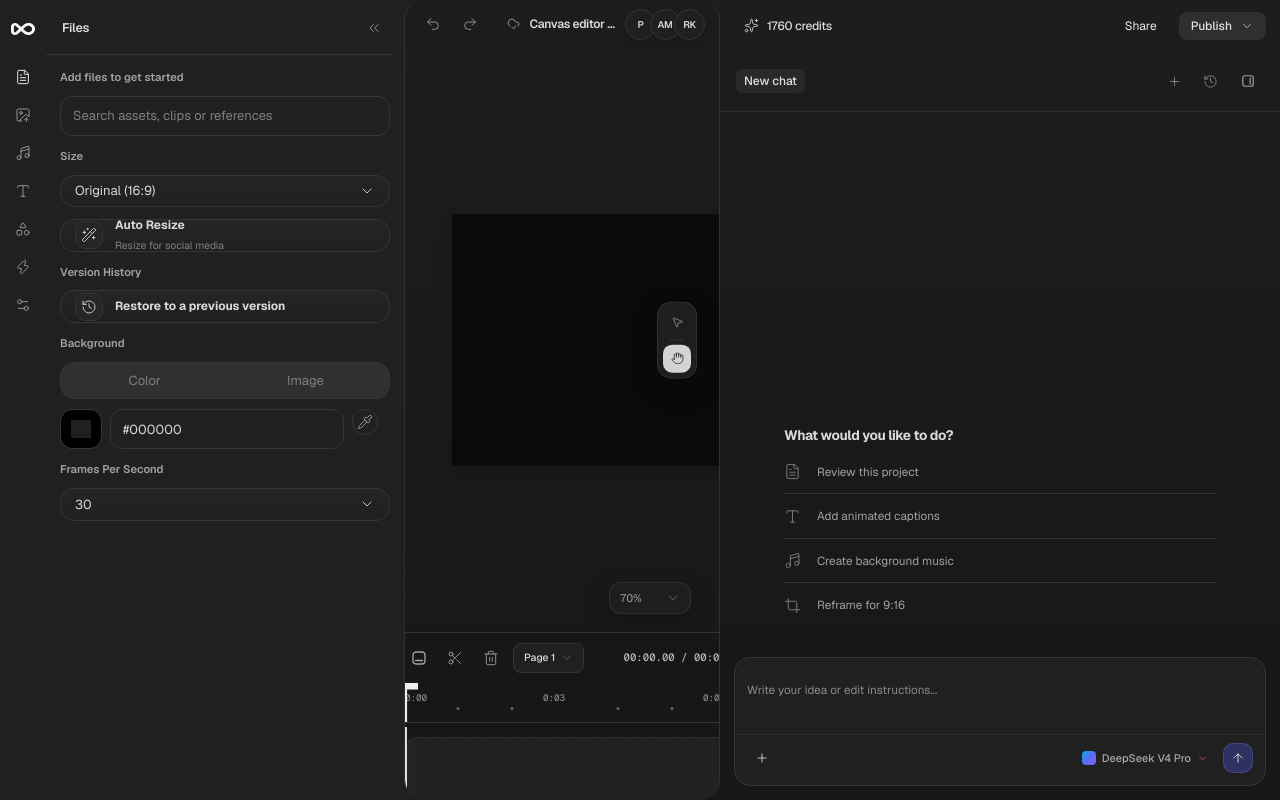
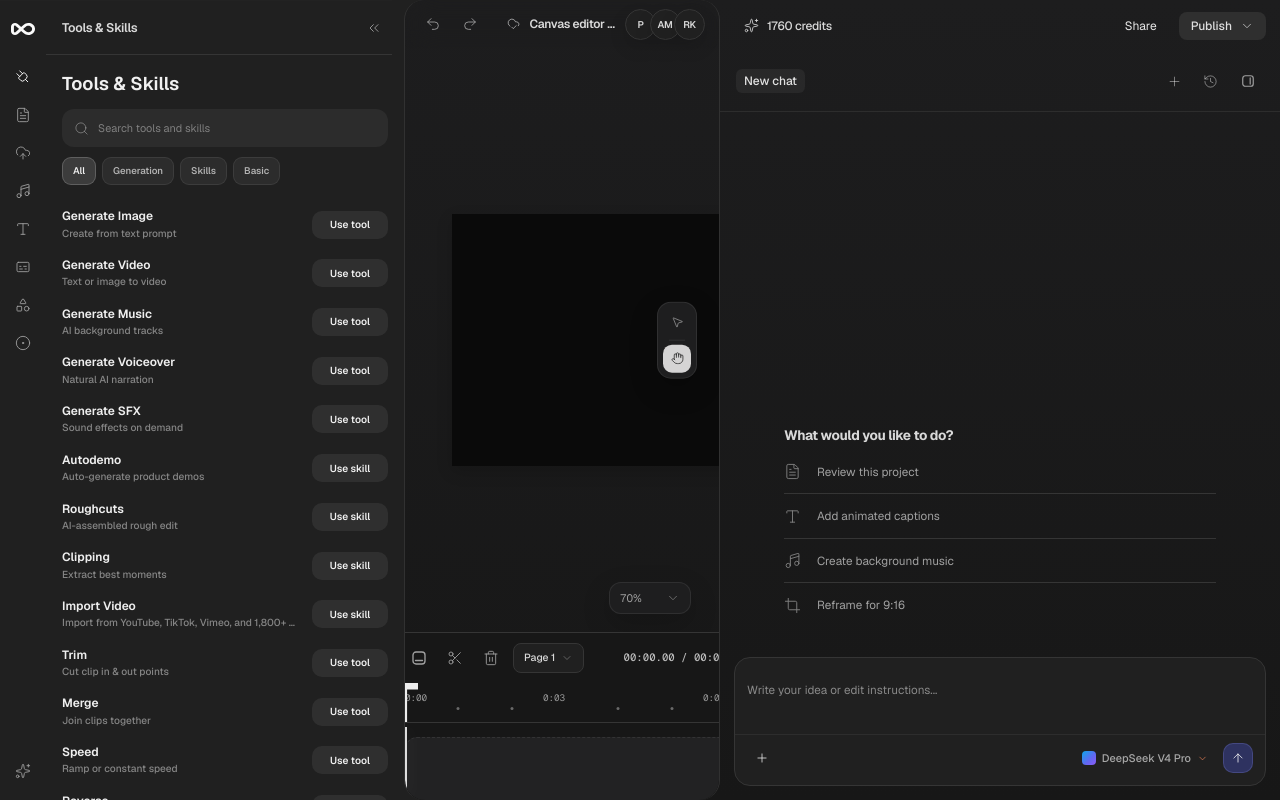
Before and after one commit to prat1608/Videoo-editor, a Next.js app: page /editor in a window 1280 px wide. Both pictures are taken after a click on the button 23 px from the left and 77 px from the top of the page. Built offline with nearby package versions, Linux system fonts and the light colour scheme.

Commit message:
feat: Enhance editor panel with new tools and skills sections, including captions and AIMG features

```diff
--- a/components/editor-screen.jsx
+++ b/components/editor-screen.jsx
@@ -13,7 +13,9 @@ import {
   ChevronDown,
   ChevronRight,
   ChevronsLeft,
+  Captions,
   CircleAlert,
+  CircleDot,
   Clock,
   Crop,
   CloudCheck,
@@ -33,6 +35,7 @@ import {
   Music4,
   Palette,
   Pipette,
+  Plug,
   Plus,
   RectangleHorizontal,
   Redo2,
@@ -41,7 +44,6 @@ import {
   RotateCw,
   Scissors,
   Search,
-  Settings2,
   Shapes,
   SkipBack,
   SkipForward,
@@ -63,7 +65,7 @@ import { DEFAULT_PROJECT_ID, getProjectTitle } from "@/lib/projects";
 import { Avatar, AvatarFallback, AvatarGroup, AvatarGroupCount } from "@/components/ui/avatar";
 import { Badge } from "@/components/ui/badge";
 import { Button } from "@/components/ui/button";
-import { Card, CardContent } from "@/components/ui/card";
+import { Card } from "@/components/ui/card";
 import { Collapsible, CollapsibleContent } from "@/components/ui/collapsible";
 import {
   DropdownMenu,
@@ -257,15 +259,22 @@ const toolsSections = [
   },
 ];
 
-const railItems = [
+const railTopItems = [
+  { key: "tools", label: "Tools & Skills", icon: Plug },
   { key: "files", label: "Files", icon: FileText },
-  { key: "media", label: "Media", icon: ImageUp },
+  { key: "media", label: "Media", icon: CloudUpload },
   { key: "audio", label: "Audio", icon: Music4 },
   { key: "text", label: "Text", icon: Type },
+  { key: "captions", label: "Captions", icon: Captions },
   { key: "elements", label: "Elements", icon: Shapes },
-  { key: "tools", label: "Tools & Skills", icon: Zap },
-  { key: "settings", label: "Settings", icon: Settings2 },
+  { key: "record", label: "Record", icon: CircleDot },
 ];
+
+const railBottomItems = [
+  { key: "aimg", label: "AIMG", icon: Sparkles },
+];
+
+const railItems = [...railTopItems, ...railBottomItems];
 
 function PanelBottomGlyph() {
   return (
@@ -1023,6 +1032,17 @@ function MediaPanel({ onOpenBrandKit }) {
 
 function PanelContent({ panel, selectedTools, onToggle, brandKitOpen, onOpenBrandKit }) {
   switch (panel) {
+    case "aimg":
+      return (
+        <SimpleCardPanel
+          title="AIMG"
+          cards={[
+            { title: "Generate Image", subtitle: "Create visuals from a prompt" },
+            { title: "Image Style", subtitle: "Pick a look for generated media" },
+            { title: "Enhance Prompt", subtitle: "Refine image direction" },
+          ]}
+        />
+      );
     case "media":
       return brandKitOpen ? <BrandKitPanel /> : <MediaPanel onOpenBrandKit={onOpenBrandKit} />;
     case "audio":
@@ -1042,6 +1062,17 @@ function PanelContent({ panel, selectedTools, onToggle, brandKitOpen, onOpenBran
           cards={[
             { title: "Hero Title", subtitle: "Bold headline for openers" },
             { title: "Caption", subtitle: "Clean lower-third" },
+          ]}
+        />
+      );
+    case "captions":
+      return (
+        <SimpleCardPanel
+          title="Captions"
+          cards={[
+            { title: "Auto Captions", subtitle: "Generate timed subtitles" },
+            { title: "Lower Third", subtitle: "Name and title preset" },
+            { title: "Kinetic Captions", subtitle: "Animated word highlights" },
           ]}
         />
       );
@@ -1063,6 +1094,13 @@ function PanelContent({ panel, selectedTools, onToggle, brandKitOpen, onOpenBran
           ))}
         </section>
       );
+    case "record":
+      return (
+        <SimpleCardPanel
+          title="Record"
+          cards={recordSources.map((source) => ({ title: source.name, subtitle: source.desc }))}
+        />
+      );
     case "tools":
       return <ToolsPanel selectedTools={selectedTools} onToggle={onToggle} />;
     case "settings":
@@ -1081,83 +1119,38 @@ function PanelContent({ panel, selectedTools, onToggle, brandKitOpen, onOpenBran
   }
 }
 
-const TOOLS_CATEGORIES = ["All", "Generation", "Skills", "Basic"];
-
-const SECTION_CATEGORY_MAP = {
-  generation: "Generation",
-  skills: "Skills",
-  basic: "Basic",
-};
-
-const TOOL_CARD_META = {
-  generation: {
-    eyebrow: "AI generator",
-    tags: ["Prompt", "Creative"],
-    footer: "Creates new assets",
-    action: "Add tool",
-  },
-  skills: {
-    eyebrow: "Workflow skill",
-    tags: ["AI assist", "Automation"],
-    footer: "Runs in editor",
-    action: "Use skill",
-  },
-  basic: {
-    eyebrow: "Edit tool",
-    tags: ["Timeline", "Precision"],
-    footer: "Manual control",
-    action: "Add tool",
-  },
-};
-
-const TOOL_TILE_IMAGES = {
-  "generate-image": "https://images.pexels.com/photos/257904/pexels-photo-257904.jpeg?auto=compress&cs=tinysrgb&w=400&h=400&fit=crop",
-  "generate-video": "https://images.pexels.com/photos/3183150/pexels-photo-3183150.jpeg?auto=compress&cs=tinysrgb&w=400&h=400&fit=crop",
-  "generate-music": "https://images.pexels.com/photos/1763075/pexels-photo-1763075.jpeg?auto=compress&cs=tinysrgb&w=400&h=400&fit=crop",
-  "generate-voiceover": "https://images.pexels.com/photos/1181671/pexels-photo-1181671.jpeg?auto=compress&cs=tinysrgb&w=400&h=400&fit=crop",
-  "generate-sfx": "https://images.pexels.com/photos/257904/pexels-photo-257904.jpeg?auto=compress&cs=tinysrgb&w=400&h=400&fit=crop",
-  autodemo: "https://images.pexels.com/photos/3183150/pexels-photo-3183150.jpeg?auto=compress&cs=tinysrgb&w=400&h=400&fit=crop",
-  roughcuts: "https://images.pexels.com/photos/1181671/pexels-photo-1181671.jpeg?auto=compress&cs=tinysrgb&w=400&h=400&fit=crop",
-  clipping: "https://images.pexels.com/photos/1763075/pexels-photo-1763075.jpeg?auto=compress&cs=tinysrgb&w=400&h=400&fit=crop",
-  ytimport: "https://images.pexels.com/photos/257904/pexels-photo-257904.jpeg?auto=compress&cs=tinysrgb&w=400&h=400&fit=crop",
-  trim: "https://images.pexels.com/photos/3183150/pexels-photo-3183150.jpeg?auto=compress&cs=tinysrgb&w=400&h=400&fit=crop",
-  merge: "https://images.pexels.com/photos/1181671/pexels-photo-1181671.jpeg?auto=compress&cs=tinysrgb&w=400&h=400&fit=crop",
-  speed: "https://images.pexels.com/photos/1763075/pexels-photo-1763075.jpeg?auto=compress&cs=tinysrgb&w=400&h=400&fit=crop",
-  reverse: "https://images.pexels.com/photos/257904/pexels-photo-257904.jpeg?auto=compress&cs=tinysrgb&w=400&h=400&fit=crop",
-  rotate: "https://images.pexels.com/photos/3183150/pexels-photo-3183150.jpeg?auto=compress&cs=tinysrgb&w=400&h=400&fit=crop",
-  crop: "https://images.pexels.com/photos/1181671/pexels-photo-1181671.jpeg?auto=compress&cs=tinysrgb&w=400&h=400&fit=crop",
-};
-
 function ToolsPanel({ selectedTools, onToggle }) {
   const [query, setQuery] = useState("");
   const [activeCategory, setActiveCategory] = useState("All");
 
-  const filteredSections = toolsSections
-    .map((section) => {
-      const sectionCat = SECTION_CATEGORY_MAP[section.id] ?? "All";
-      return {
-        ...section,
-        sectionCat,
-        tools: section.tools.filter((tool) => {
-          const matchCat = activeCategory === "All" || sectionCat === activeCategory;
-          const matchQ =
-            !query ||
-            tool.name.toLowerCase().includes(query.toLowerCase()) ||
-            tool.desc.toLowerCase().includes(query.toLowerCase());
-          return matchCat && matchQ;
-        }),
-      };
-    })
-    .filter((s) => s.tools.length > 0);
+  const toolsAndSkills = toolsSections.flatMap((section) =>
+    section.tools.map((tool) => ({ ...tool, sectionId: section.id, sectionTitle: section.title }))
+  );
+  const visibleTools = toolsAndSkills.filter((tool) => {
+    const matchesCategory =
+      activeCategory === "All" ||
+      (activeCategory === "Generation" && tool.sectionId === "generation") ||
+      (activeCategory === "Skills" && tool.sectionId === "skills") ||
+      (activeCategory === "Basic" && tool.sectionId === "basic");
+    const normalizedQuery = query.trim().toLowerCase();
+    const matchesQuery =
+      !normalizedQuery ||
+      tool.name.toLowerCase().includes(normalizedQuery) ||
+      tool.desc.toLowerCase().includes(normalizedQuery);
+
+    return matchesCategory && matchesQuery;
+  });
 
   return (
     <div className="ts-panel">
-      <section className="panel-section ts-control-surface">
+      <section className="panel-section ts-featured-section">
+        <h3 className="ts-featured-title">Tools &amp; Skills</h3>
+        <div className="ts-control-surface">
           <div className="ts-search-field">
             <Search className="ts-search-icon" />
             <Input
               className="ts-search-input"
-            placeholder="Search tools..."
+              placeholder="Search tools and skills"
               value={query}
               onChange={(e) => setQuery(e.target.value)}
             />
@@ -1175,84 +1168,58 @@ function ToolsPanel({ selectedTools, onToggle }) {
             )}
           </div>
 
-        <Tabs value={activeCategory} onValueChange={setActiveCategory} className="ts-tabs">
-          <TabsList className="ts-tabs-list">
-            {TOOLS_CATEGORIES.map((cat) => (
-              <TabsTrigger key={cat} value={cat} className="ts-tabs-trigger">
+          <div className="ts-filter-chips" aria-label="Tool categories">
+            {["All", "Generation", "Skills", "Basic"].map((cat) => (
+              <button
+                key={cat}
+                type="button"
+                className={cn("ts-filter-chip", activeCategory === cat && "is-active")}
+                onClick={() => setActiveCategory(cat)}
+              >
                 {cat}
-              </TabsTrigger>
-            ))}
-          </TabsList>
-        </Tabs>
-      </section>
-
-      {filteredSections.map((section) => (
-        <section className="panel-section ts-tool-section" key={section.id}>
-          <div className="ts-section-header">
-            <div>
-              <p className="section-title">{section.title}</p>
-              <span className="ts-section-count">{section.tools.length} available</span>
-            </div>
-          </div>
-          <div className="ts-grid">
-            {section.tools.map((tool) => {
+              </button>
+            ))}
+          </div>
+        </div>
+
+        <div className="ts-featured-list">
+          {visibleTools.map((tool) => {
             const selected = selectedTools?.some((t) => t.id === tool.id);
-              const cardMeta = TOOL_CARD_META[section.id] ?? TOOL_CARD_META.basic;
-              const tileImage = TOOL_TILE_IMAGES[tool.id] ?? TOOL_TILE_IMAGES["generate-video"];
+            const actionLabel = tool.sectionId === "skills" ? "Use skill" : "Use tool";
 
             return (
-                <Card
-                  key={tool.id}
-                  role="button"
-                  tabIndex={0}
-                  aria-label={`${selected ? "Remove" : "Add"} ${tool.name}`}
-                  className={cn("ts-card", `ts-card-${section.id}`, selected && "is-selected")}
+              <div className="ts-featured-row" key={tool.id}>
+                <button
+                  type="button"
+                  className="ts-featured-main"
                   onClick={() => onToggle?.(tool)}
-                  onKeyDown={(e) => {
-                    if (e.key === "Enter" || e.key === " ") {
-                      e.preventDefault();
-                      onToggle?.(tool);
-                    }
-                  }}
-                >
-                  <CardContent className="ts-card-content">
-                    <div
-                      className="ts-card-image"
-                      style={{ backgroundImage: `url("${tileImage}")` }}
-                      aria-hidden="true"
-                    >
-                      <span className="ts-card-image-tint" />
-                      {/* <span className={cn("ts-card-glyph", `is-${section.id}`)}>
-                        <tool.icon />
-                      </span> */}
-                      <span className="ts-card-try">
-                        {selected ? "Added" : "Try it"}
+                  aria-label={`${selected ? "Remove" : "Use"} ${tool.name}`}
+                >
+                  <span className="ts-featured-copy">
+                    <span className="ts-featured-name">{tool.name}</span>
+                    <span className="ts-featured-desc">{tool.desc}</span>
                   </span>
-                    </div>
-                    <div className="ts-card-copy">
-                      <span className="ts-card-name">{tool.name}</span>
-                      {/* <span className="ts-card-desc">{tool.desc}</span> */}
-                      <span className="ts-card-meta">
-                        {cardMeta.eyebrow}
-                        {selected && <CheckCircle2 />}
-                      </span>
-                    </div>
-                  </CardContent>
-                </Card>
+                </button>
+                <Button
+                  type="button"
+                  variant="ghost"
+                  className={cn("ts-featured-action", selected && "is-selected")}
+                  onClick={() => onToggle?.(tool)}
+                >
+                  {selected ? <CheckCircle2 /> : <span>{actionLabel}</span>}
+                </Button>
+              </div>
             );
           })}
         </div>
-        </section>
-      ))}
-
-      {filteredSections.length === 0 && (
-        <section className="panel-section">
+
+        {visibleTools.length === 0 && (
           <Card className="ts-empty">
             <Search />
-            <p>No tools match &ldquo;{query}&rdquo;</p>
+            <p>No tools or skills found</p>
           </Card>
+        )}
       </section>
-      )}
     </div>
   );
 }
@@ -1838,7 +1805,28 @@ export default function EditorScreen() {
             </Link>
 
             <nav className="rail-nav" aria-label="Editor tools">
-              {railItems.map((item) => (
+              {railTopItems.map((item) => (
+                <Tooltip key={item.key}>
+                  <TooltipTrigger asChild>
+                    <Button
+                      type="button"
+                      variant="ghost"
+                      size="icon"
+                      className={cn("rail-button", activePanel === item.key && "is-active")}
+                      data-panel={item.key}
+                      aria-label={item.label}
+                      onClick={() => togglePanel(item.key)}
+                    >
+                      <item.icon />
+                    </Button>
+                  </TooltipTrigger>
+                  <TooltipContent side="right">{item.label}</TooltipContent>
+                </Tooltip>
+              ))}
+            </nav>
+
+            <nav className="rail-nav rail-nav-bottom" aria-label="Editor AI image tools">
+              {railBottomItems.map((item) => (
                 <Tooltip key={item.key}>
                   <TooltipTrigger asChild>
                     <Button
```
Also changed, not shown: app/globals.css. Lines whose indentation alone changed are shown as unchanged.
